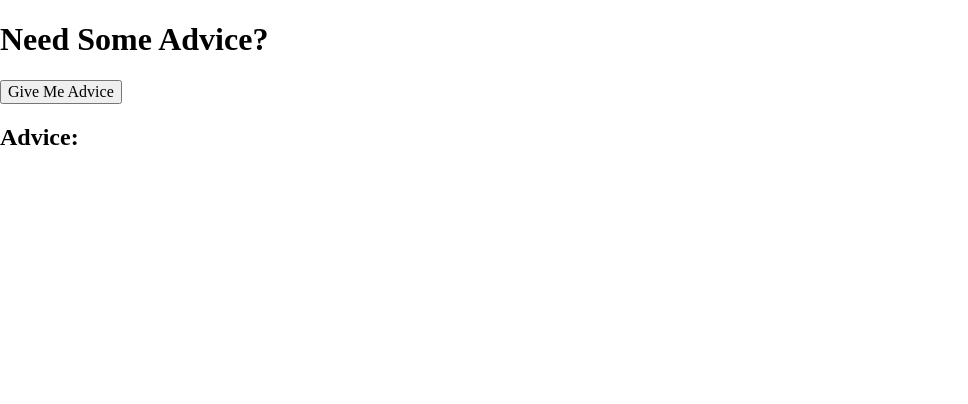
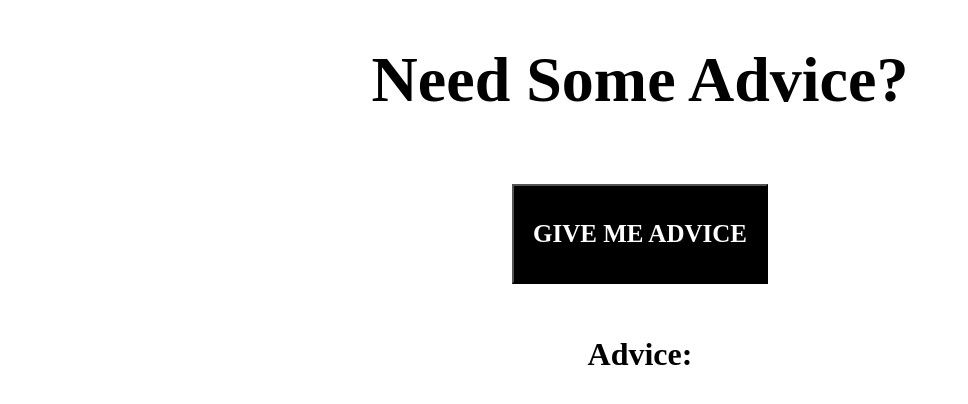
Before and after one commit to M-Ronny/advice-generator, a plain HTML site: page index.html in a window 1280 px wide. Shown: the whole page, without its empty margins (0-968 px from the left). Drawn offline with Linux system fonts and the light colour scheme.

Commit message:
updated index.html and style.css

```diff
--- a/css/style.css
+++ b/css/style.css
@@ -15,7 +15,40 @@
     margin: 0 auto;
   }
 
+  body {
+    text-align: center;
+  }
+
+  button {
+    margin: 25px 0;
+  }
+
 
   /******************************************
   /* ADDITIONAL STYLES
   /*******************************************/
+ p, h2{
+    font-size: 2em;
+ }
+
+ button:hover {
+    background-color: yellow;
+    color: black;
+ }
+
+ button {
+    background-color: black;
+    color: white;
+    height: 100px;
+    width: 20%;
+    font-weight: bold;
+    font-size: 25px;
+ }
+
+ h1 {
+    font-size: 4em;
+ }
+
+ p {
+    padding: 0 5%;
+ }
--- a/index.html
+++ b/index.html
@@ -14,7 +14,7 @@
 	<body>
 
 		<h1>Need Some Advice?</h1>
-		<button type="button" name="button">Give Me Advice</button>
+		<button type="button" name="button">GIVE ME ADVICE</button>
 
 		<h2>Advice:</h2>
         <p></p>
```
